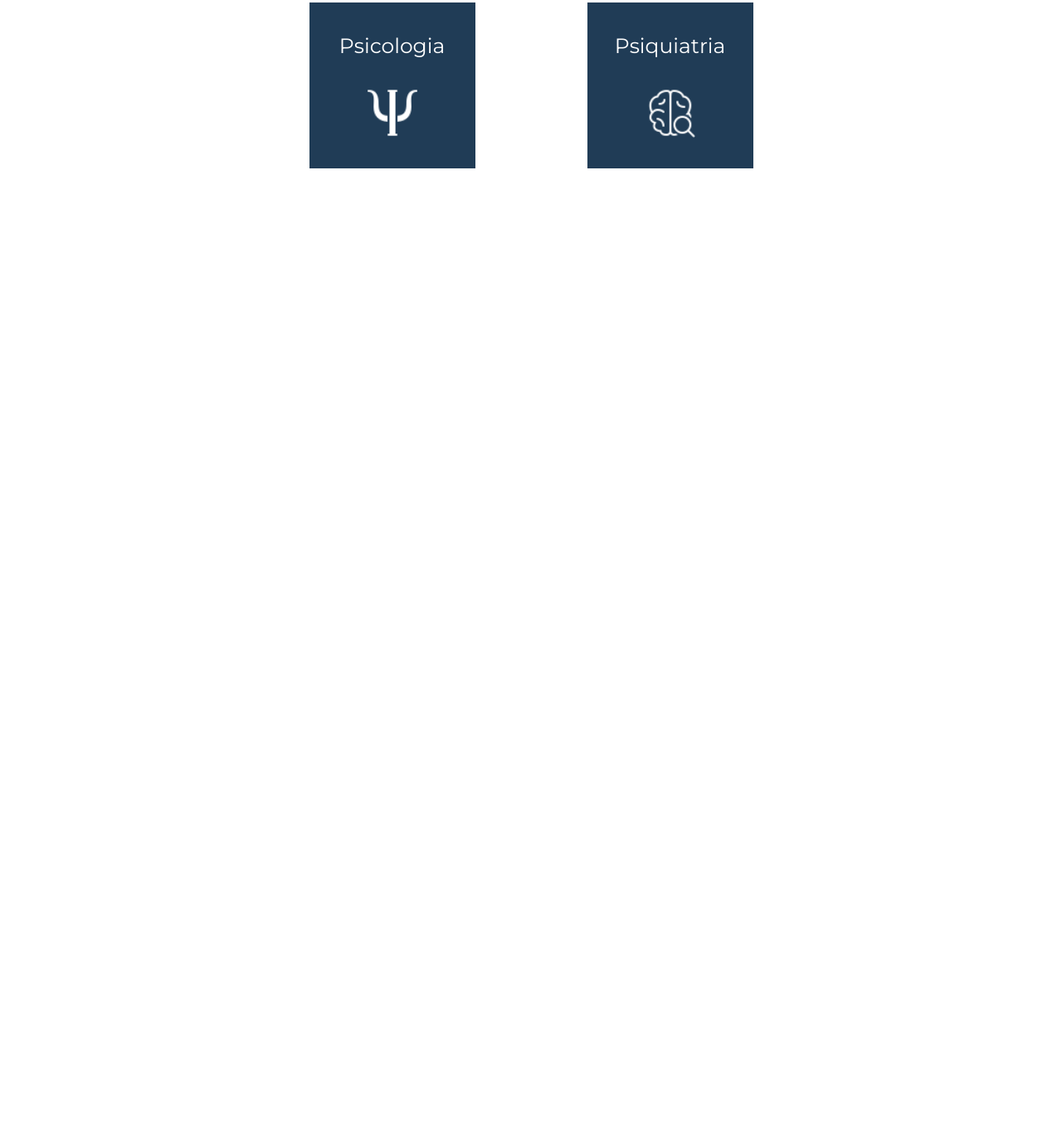
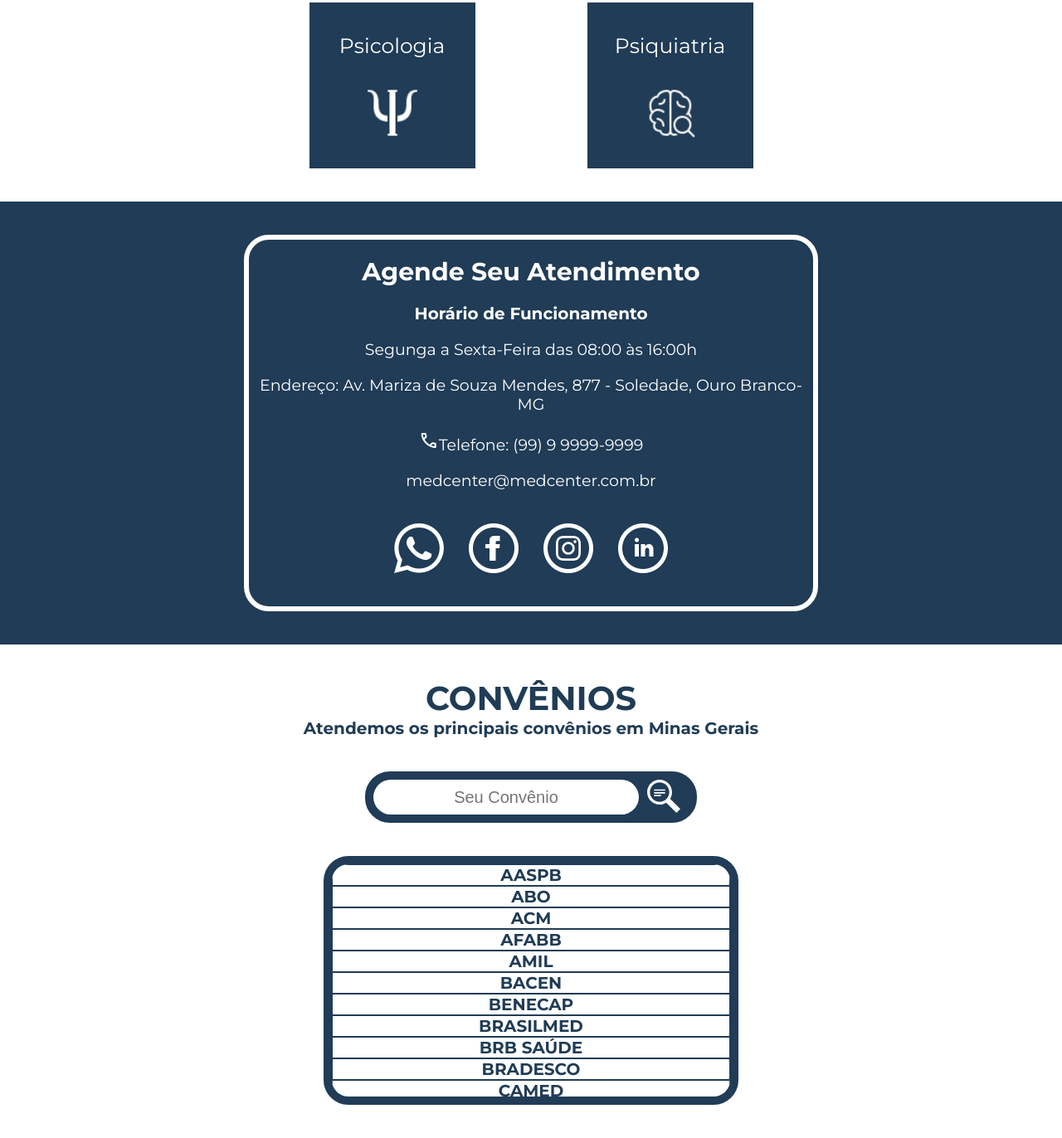
Before and after one commit to Maycon-wos/MED-Center, a plain HTML site: page index.html in a window 1280 px wide. Shown: the part 3001-4373 px from the top of the page at 83% size. Before the commit the page ends 3204 px from the top, so only its background shows below. Drawn offline with nearby package versions, Linux system fonts and the light colour scheme.

Commit message:
adicionado convênios

```diff
--- a/index.html
+++ b/index.html
@@ -6,7 +6,9 @@
     <meta name="viewport" content="width=device-width, initial-scale=1.0">
     <title>MED Center</title>
     <link rel="stylesheet" href="style.css">
-
+    <link rel="stylesheet" href="https://fonts.googleapis.com/css2?family=Material+Symbols+Outlined:opsz,wght,FILL,GRAD@48,400,0,0" />
+    <link rel="stylesheet" href="https://cdnjs.cloudflare.com/ajax/libs/animate.css/4.1.1/animate.min.css"
+  />
 </head>
 <body>
    <header>
@@ -109,13 +111,97 @@
                    <p>Psicologia</p>
                     <img src="images/psicologia1.png" alt="imagem psicologia">
                 </div>
-            <div class="card">
+            <div class="card" id="final-services">
                    <p>Psiquiatria</p>
                     <img src="images/psiquiatria1.png" alt="imagem psiquiatria">
                 </div>
          </div>
         </div>
 
+    </div>
+    <div class="contato">
+        <div class="contato-container">
+            <div class="contato-content">
+
+                <h3>Agende Seu Atendimento</h3>
+                <h4>Horário de Funcionamento</h4>
+                <p>Segunga a Sexta-Feira das 08:00 às 16:00h</p>
+                <p>Endereço: Av. Mariza de Souza Mendes, 877 - Soledade, Ouro Branco-MG</p>
+                <p><span class="material-symbols-outlined">call</span>Telefone: (99) 9 9999-9999</p>
+                <p>medcenter@medcenter.com.br</p>
+                <div class="midias-sociais">
+                    <img src="images/icon-whatsapp.png" alt="logo whatsapp">
+                    <img src="images/icon-facebook.png" alt="logo facebook">
+                    <img src="images/icon-instagram.png" alt="logo instagram">
+                    <img src="images/icon-linkedin.png" alt="logo linkedin">
+                </div>
+        </div>
+    </div>
+    </div>
+    <div class="convenios">
+        <div class="convenios-content">
+            <h2>CONVÊNIOS</h2>
+            <h3>Atendemos os principais convênios em Minas Gerais</h3>
+            <div class="search-box">
+                <input type="text" class="search-txt" placeholder="Seu Convênio">
+                <a href="#" search-btn>
+                    <img src="search.svg" alt="imagem lupa" id="lupa" width="40" height="40">
+                </a>
+            </div>
+            <div class="convenios-caixa">
+                <ul>
+                    <li>AASPB</li>
+                    <li>ABO</li>
+                    <li>ACM</li>
+                    <li>AFABB</li>
+                    <li>AMIL</li>
+                    <li>BACEN</li>
+                    <li>BENECAP</li>
+                    <li>BRASILMED</li>
+                    <li>BRB SAÚDE</li>
+                    <li>BRADESCO</li>
+                    <li>CAMED</li>
+                    <li>CASSI</li>
+                    <li>CENTROMED</li>
+                    <li>CONAB</li>
+                    <li>EMBRATEL</li>
+                    <li>EVIDA</li>
+                    <li>FUSEX</li>
+                    <li>GOLDCARD</li>
+                    <li>HFA</li>
+                    <li>IDEAL</li>
+                    <li>INTERLIFE</li>
+                    <li>LEVECARD</li>
+                    <li>MARKETCLUB</li>
+                    <li>ONE LIVE</li>
+                    <li>PLAN ASSIT</li>
+                    <li>PREMIUM</li>
+                    <li>PREVEMED</li>
+                    <li>PROASA</li>
+                    <li>PMMG</li>
+                    <li>QUALLITY</li>
+                    <li>REAL</li>
+                    <li>RENASCER</li>
+                    <li>SESI</li>
+                    <li>SANO</li>
+                    <li>SINDICON MG</li>
+                    <li>SENPRO</li>
+                    <li>SIS</li>
+                    <li>SLAM</li>
+                    <li>SMILE</li>
+                    <li>SINPRO</li>
+                    <li>STM</li>
+                    <li>STRIKER</li>
+                    <li>TELUS</li>
+                    <li>TEM SAÚDE</li>
+                    <li>ULTRALIFE</li>
+                    <li>UNIMED</li>
+                    <li>VERITAS</li>
+                    <li>VITALLIS</li>
+                    <li>VIVAZ</li>
+                </ul>
+            </div>
+        </div>
     </div>
    </section>
 
--- a/style.css
+++ b/style.css
@@ -203,3 +203,140 @@ nav span:hover{
     width: 60px;
     height: 60px;
 }
+#final-services{
+    margin-bottom: 40px;
+}
+.contato{
+    width: 100%;
+    background-color: #203C56;
+    margin: 0 auto;
+}
+.contato-container{
+    width: 90%;
+    max-width: 1200px;
+    height: auto;
+    display: flex;
+    margin:  0 auto;
+
+
+}
+.contato-content{
+    border: 6px solid #fff;
+    border-radius: 30px;
+    width: 60%;
+    height: auto;
+    margin: 40px auto;
+
+
+}
+.contato-content h3{
+font-size: 3.0rem;
+margin-top: 20px;
+
+}
+.contato-content h4{
+    font-size: 2.0rem;
+    margin-top: 20px;
+    color: #fff;
+    text-align: center;
+
+    }
+.contato-content p{
+    font-size: 1.9rem;
+    margin-top: 20px;
+}
+
+.midias-sociais{
+    display: flex;
+    justify-content: center;
+    gap: 30px;
+    margin-top: 40px;
+    margin-bottom: 40px;
+}
+
+.contato-content img{
+    width: 60px;
+    height: 60px;
+    cursor: pointer;
+}
+
+.convenios{
+    width: 90%;
+    margin: 0 auto;
+}
+
+.convenios-content{
+    display: flex;
+    flex-direction: column;
+    justify-content: center;
+    margin: 0 auto;
+    width: 90%;
+    max-width: 1200px;
+
+}
+.convenios-content h2{
+    font-size: 4.0rem;
+    color: #203C56;
+    text-align: center;
+    margin-top: 40px;
+}
+.convenios-content h3{
+    font-size: 2.0rem;
+    color: #203C56;
+}
+
+.convenios-content button{
+    align-self: center;
+    margin-top: 40px;
+}
+
+
+.convenios-caixa{
+    display: flex;
+    justify-content: center;
+    height: 300px;
+    margin: 0 auto 40px auto;
+
+
+}
+
+.convenios-content ul{
+     color: #203C56;
+     border: 10px solid #203C56;
+     border-radius: 30px;
+     width: 500px;
+     overflow-y: scroll;
+}
+
+.convenios-content li{
+    color: #203C56;
+    font-size: 2.0rem;
+    font-weight: 800;
+    list-style: none;
+    border: 1px  solid #203C56;
+}
+
+.search-box{
+    margin: 40px auto;
+    display: flex;
+    flex-direction: row;
+    justify-content: space-between;
+    background-color: #203C56;
+    width: 400px;
+    border: 10px solid #203C56;
+    border-radius: 30px;
+
+}
+
+.search-box input{
+    width: 320px;
+    border-radius: 30px;
+    border: none;
+    text-align: center;
+    font-size: 2.0rem;
+
+}
+
+.search-box img{
+    margin-right: 10px;
+}
```
Also changed, not shown: images/icon-facebook.png (added), images/icon-instagram.png (added), images/icon-linkedin.png (added), images/icon-whatsapp.png (added), images/search-blue.png (added), images/search-white.png (added), images/search.svg (added), search.svg (added).
